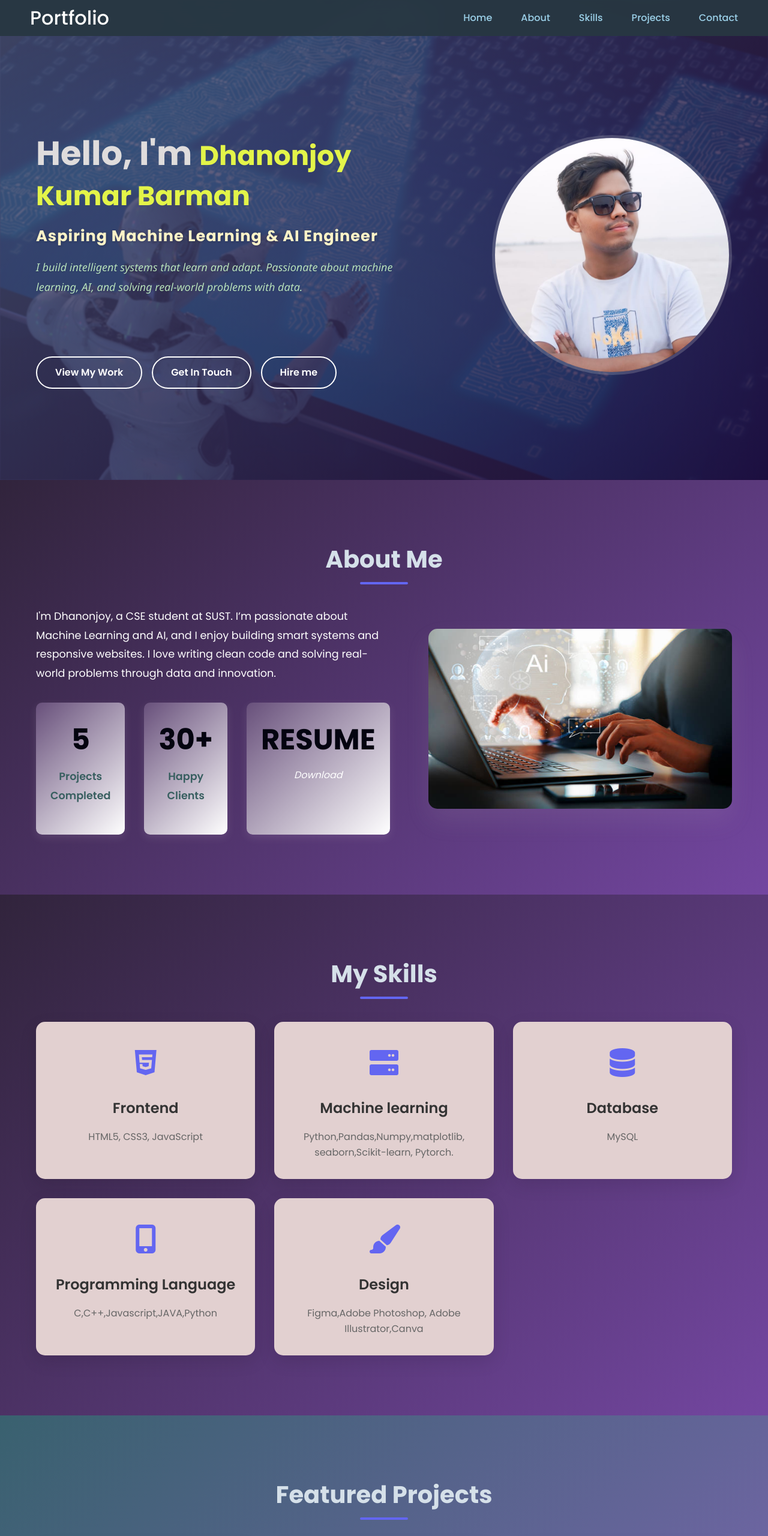
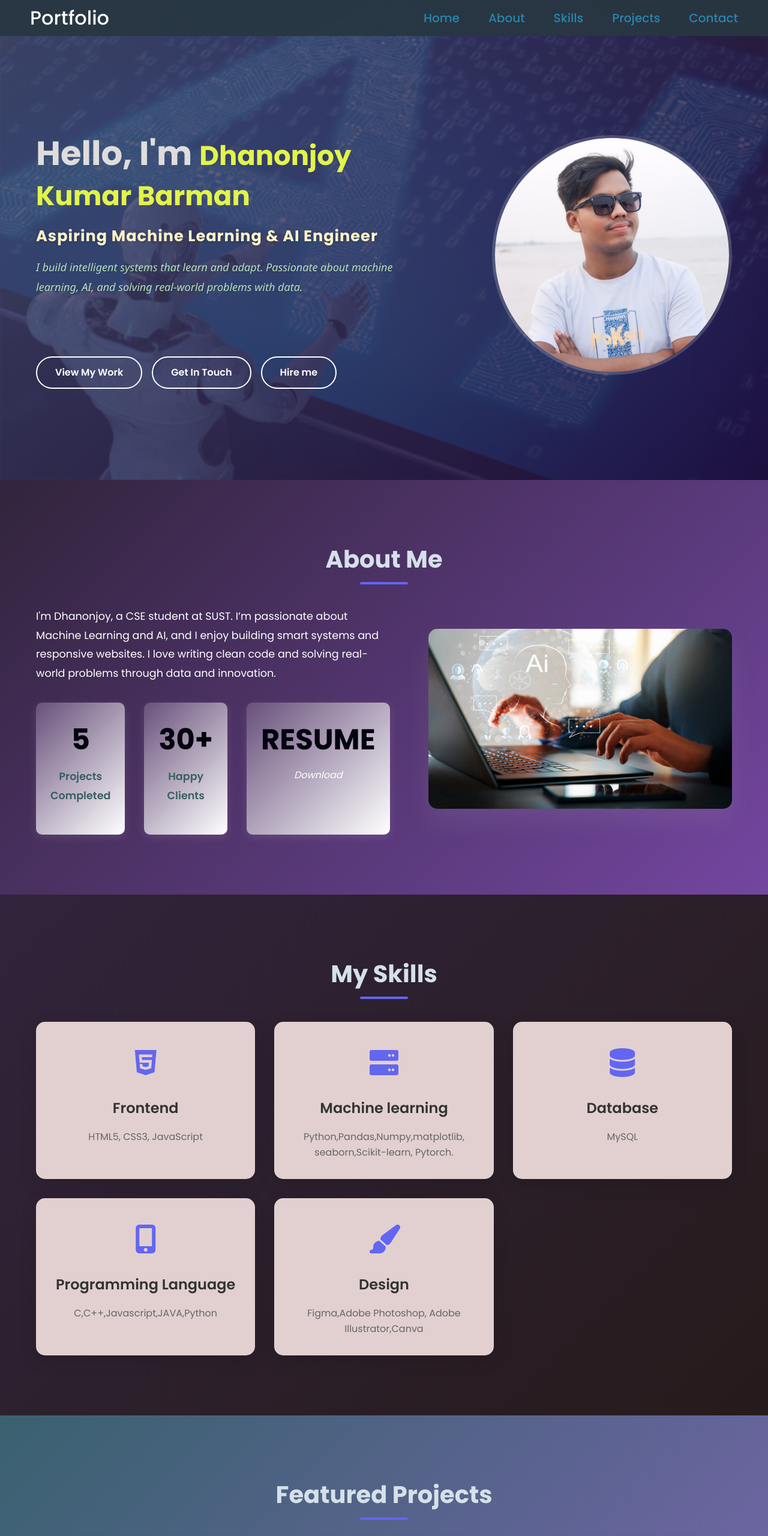
Before and after one commit to Dhanonjoy-2021331099/Portfolio, a plain HTML site: page index.html in a window 1280 px wide. Shown: the top 2560 px of the page at 60% size. Drawn offline with Linux system fonts and the light colour scheme.

Commit message:
Final Update style.css

```diff
--- a/style.css
+++ b/style.css
@@ -52,8 +52,9 @@ body {
 
 .nav-link {
     text-decoration: none;
-    color: #9cd1e9;
+    color: #2985af;
     font-weight: 500;
+    font-size: 20px;
     transition: color 0.3s ease;
     position: relative;
 }
@@ -86,7 +87,7 @@ body {
 .bar {
     width: 30px;
     height: 3px;
-    background-color: #d6eadf;
+    background-color: #ddf9e9;
     margin: 3px 0;
     transition: 0.3s;
 }
@@ -340,7 +341,7 @@ body {
 .skills {
     padding: 100px 0;
     padding: 100px 0;
-    background: linear-gradient(135deg, #31243c 0%, #7346a0 100%);
+    background: linear-gradient(135deg, #31243c 0%, #261b1b 100%);
 
 }
 
@@ -603,7 +604,6 @@ body {
 }
 
 /* Responsive Design */
-
 @media (max-width: 768px) {
     .nav-menu {
         position: fixed;
```
